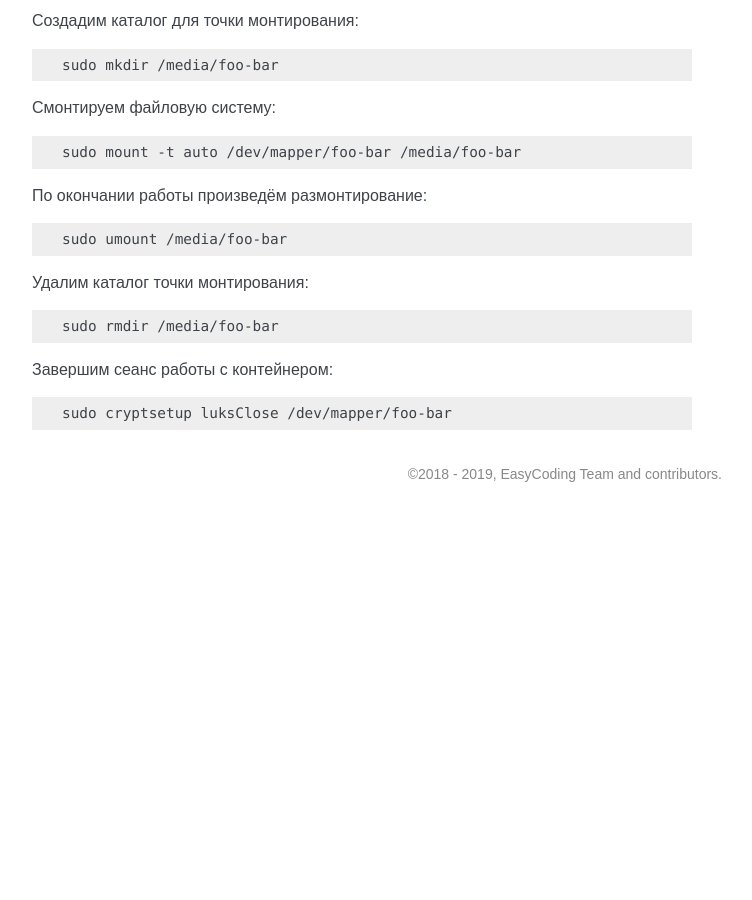
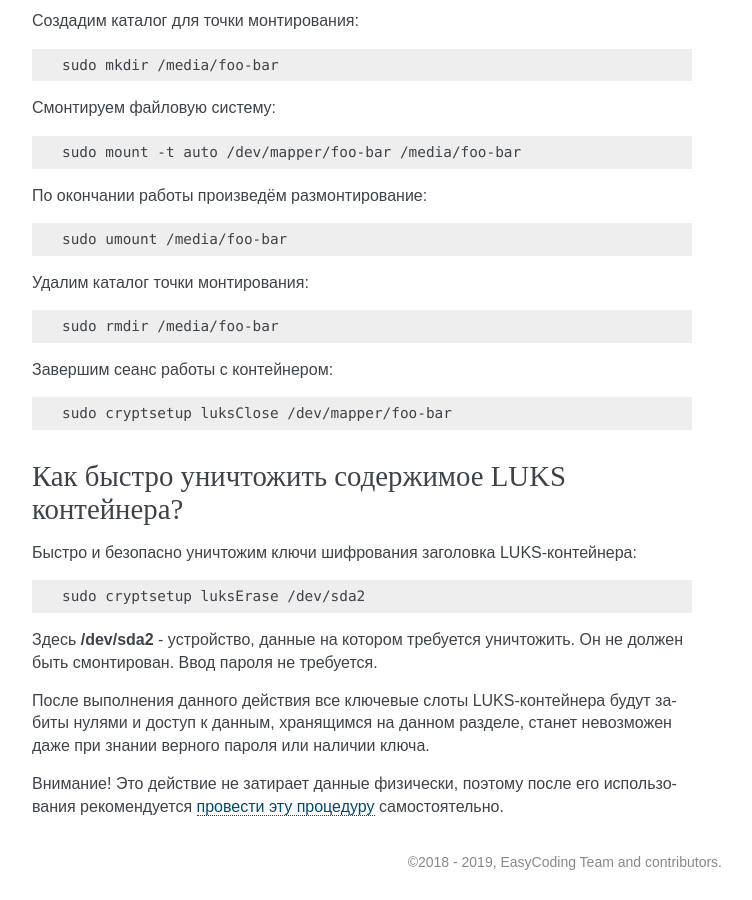
Before and after one commit to RussianFedora/FAQ, a Sphinx documentation site: the page built from source/security.rst, in a window 1280 px wide and 900 px high, scrolled down 29015 px. Shown: the whole window, without its empty margins (388-1140 px from the left). Built offline with Sphinx 7.4.7, drawn with Linux system fonts in a browser that asks for light colours; before the commit the page ends 29527 px from its top, so only the background shows below that; some of the changed text lies outside the part shown.

Commit message:
Added question about erasing LUKS header.

```diff
--- a/source/security.rst
+++ b/source/security.rst
@@ -1680,3 +1680,21 @@
 .. code-block:: text
 
     sudo cryptsetup luksClose /dev/mapper/foo-bar
+
+.. index:: luks, encryption, key, cryptsetup, wipe, erasing
+.. _luks-erase:
+
+Как быстро уничтожить содержимое LUKS контейнера?
+=====================================================
+
+Быстро и безопасно уничтожим ключи шифрования заголовка LUKS-контейнера:
+
+.. code-block:: text
+
+    sudo cryptsetup luksErase /dev/sda2
+
+Здесь **/dev/sda2** - устройство, данные на котором требуется уничтожить. Он не должен быть смонтирован. Ввод пароля не требуется.
+
+После выполнения данного действия все ключевые слоты LUKS-контейнера будут забиты нулями и доступ к данным, хранящимся на данном разделе, станет невозможен даже при знании верного пароля или наличии ключа.
+
+Внимание! Это действие не затирает данные физически, поэтому после его использования рекомендуется :ref:`провести эту процедуру <destroy-disk>` самостоятельно.
```
Also changed, not shown: other parts of source/security.rst (+4 -4 lines).
